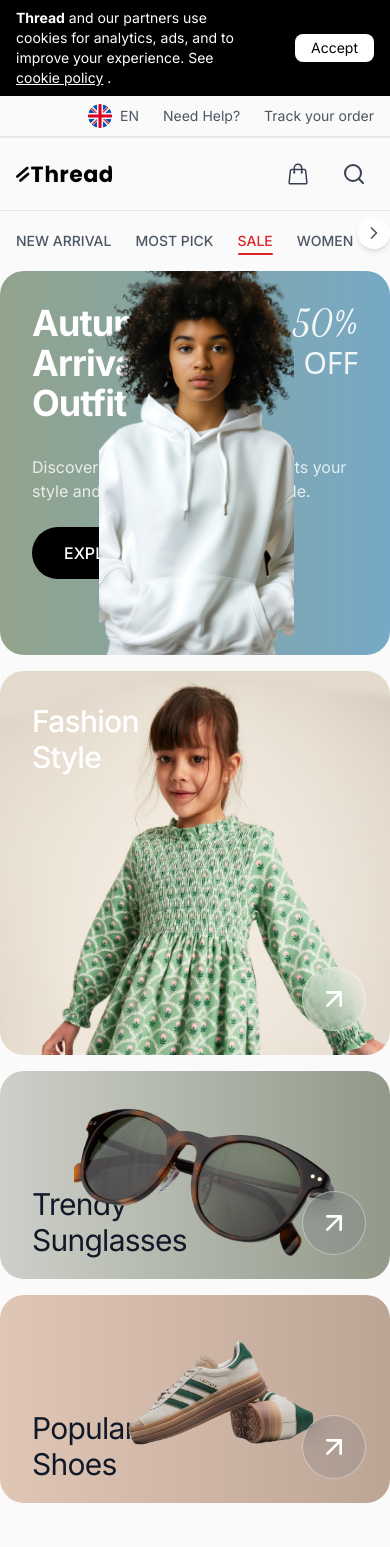
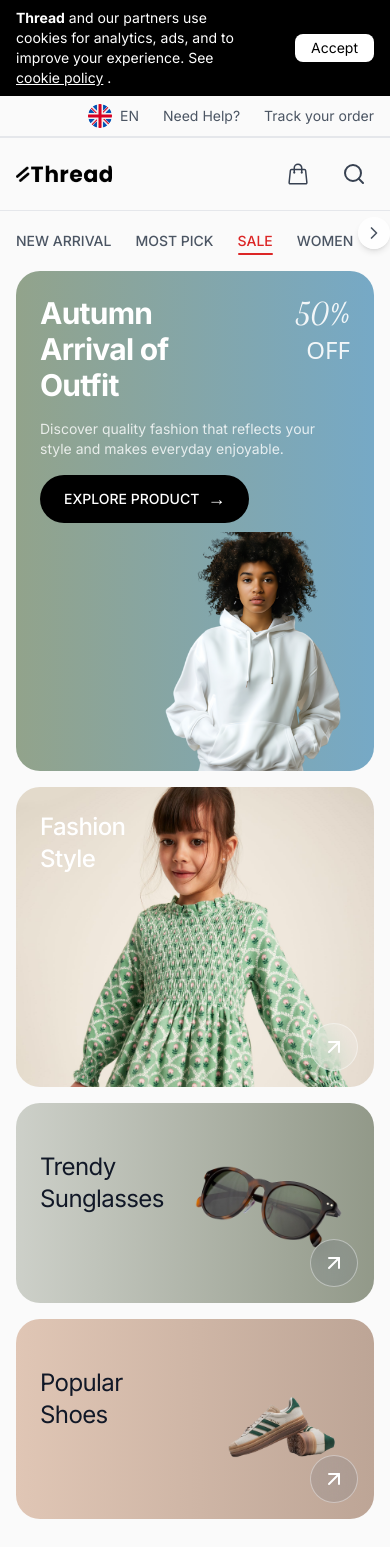
Before and after one commit to dan0dev/ecommerce-next, a Next.js app: page / in a window 390 px wide. Shown: the top 1547 px of the page. Built offline with nearby package versions, Linux system fonts and the light colour scheme.

Commit message:
responsive changes - not done yet

```diff
--- a/app/components/BentoHomeSection.jsx
+++ b/app/components/BentoHomeSection.jsx
@@ -7,46 +7,42 @@ import Background4Pic from "../assets/background4-pic.png";
 
 const BentoHomeSection = () => {
   return (
-    <section className="w-full py-4">
+    <section className="w-full py-4 px-4 sm:px-6 lg:px-0">
       <div className="max-w-screen-xl mx-auto">
         <div className="grid grid-cols-1 md:grid-cols-3 gap-4">
           {/* Left Card */}
-          <div className="md:col-span-2 h-96 md:h-[420px] rounded-3xl relative overflow-hidden bg-gradient-to-r from-[#92a38b] to-[#76a9c6] group transition-all duration-300 hover:shadow-lg">
+          <div className="md:col-span-2 h-[500px] sm:h-[420px] rounded-3xl relative overflow-hidden bg-gradient-to-r from-[#92a38b] to-[#76a9c6] group transition-all duration-300 hover:shadow-lg">
             {/* Main content container */}
-            <div className="absolute inset-0 p-8 flex flex-col">
-              {/* Right big card */}
+            <div className="absolute inset-0 p-6 sm:p-8 flex flex-col">
+              {/* Top content */}
               <div className="flex justify-between items-start">
-                <h1 className="text-4xl md:text-6xl text-white font-bold tracking-tight">
+                <h1 className="text-3xl sm:text-4xl md:text-6xl text-white font-bold tracking-tight">
                   Autumn
                   <br />
                   Arrival of
                   <br />
                   Outfit
                 </h1>
-                <span className="text-4xl md:text-5xl text-white fancy-font text-end opacity-90">
+                <span className="text-3xl sm:text-4xl md:text-5xl text-white fancy-font text-end opacity-90">
                   50% <br />
-                  <span className="font-sans text-3xl md:text-4xl">OFF</span>
+                  <span className="font-sans text-2xl sm:text-3xl md:text-4xl">
+                    OFF
+                  </span>
                 </span>
               </div>
 
               {/* Description */}
-              <div className="max-w-md mt-8">
-                <p className="text-white/80 mb-6 text-md">
-                  Discover quality fashion that reflects your <br /> style and
-                  makes everyday enjoyable.
+              <div className="mt-4 sm:mt-8 max-w-md">
+                <p className="text-white/80 mb-4 sm:mb-6 text-sm sm:text-md">
+                  Discover quality fashion that reflects your{" "}
+                  <br className="hidden sm:block" />
+                  style and makes everyday enjoyable.
                 </p>
 
                 {/* CTA Button */}
-                <button
-                  className="bg-black text-white px-8 py-3 rounded-full
-                  flex items-center gap-3 hover:bg-white hover:text-black
-                  transition-all duration-300 group"
-                >
+                <button className="bg-black text-white px-6 sm:px-8 py-2.5 sm:py-3 rounded-full flex items-center gap-2 sm:gap-3 hover:bg-white hover:text-black transition-all duration-300 group text-sm sm:text-base">
                   <span className="font-medium">EXPLORE PRODUCT</span>
-                  <span
-                    className="text-lg transition-transform duration-300
-                    group-hover:translate-x-1"
-                  >
+                  <span className="text-lg transition-transform duration-300 group-hover:translate-x-1">
                     →
                   </span>
                 </button>
@@ -54,19 +50,15 @@ const BentoHomeSection = () => {
             </div>
 
             {/* Product Image */}
-            <div
-              className="absolute right-24 bottom-0 w-1/2 h-full
-  transition-transform duration-500 group-hover:scale-105"
-            >
+            <div className="absolute right-0 sm:right-24 bottom-0 w-2/3 sm:w-1/2 h-3/4 sm:h-full transition-transform duration-500 group-hover:scale-105">
               <div className="relative h-full w-full">
-                <div className="absolute inset-0" />
                 <Image
                   src={Background1Pic}
                   alt="White hoodie"
                   fill
-                  sizes="(max-width: 768px) 100vw, 50vw"
+                  sizes="(max-width: 640px) 66vw, (max-width: 768px) 50vw, 33vw"
                   quality={100}
-                  className="object-cover object-center"
+                  className="object-contain sm:object-cover object-bottom sm:object-center"
                   priority
                 />
               </div>
@@ -74,121 +66,97 @@ const BentoHomeSection = () => {
           </div>
 
           {/* Right Card */}
-          <div className="relative h-96 md:h-[420px] rounded-3xl overflow-hidden group hover:shadow-lg transition-all duration-300">
+          <div className="relative h-[300px] sm:h-[420px] rounded-3xl overflow-hidden group hover:shadow-lg transition-all duration-300">
             <div className="absolute inset-0">
               <Image
                 src={Background2Pic}
                 alt="Girl in a summer dress"
                 fill
+                sizes="(max-width: 640px) 100vw, (max-width: 768px) 50vw, 33vw"
                 className="object-cover transition-transform duration-700 group-hover:scale-105"
                 priority
-                sizes="(max-width: 768px) 100vw, 50vw"
                 quality={80}
               />
             </div>
 
             {/* Fashion Style */}
-            <div className="absolute top-8 left-8">
-              <h2
-                className="text-3xl md:text-4xl text-white font-medium tracking-tight
-                transform transition-transform duration-300 group-hover:translate-x-1"
-              >
+            <div className="absolute top-6 sm:top-8 left-6 sm:left-8">
+              <h2 className="text-2xl sm:text-3xl md:text-4xl text-white font-medium tracking-tight transform transition-transform duration-300 group-hover:translate-x-1">
                 Fashion <br /> Style
               </h2>
             </div>
 
-            {/* Hivatkozás arrow */}
-            <div className="absolute bottom-6 right-6">
-              <button className="relative p-4 group/btn">
-                <div
-                  className="absolute inset-0 bg-white/20 backdrop-blur-md rounded-full
-                  border border-white/40 transition-colors duration-300
-                  group-hover/btn:bg-white/30"
-                />
+            {/* Arrow button */}
+            <div className="absolute bottom-4 sm:bottom-6 right-4 sm:right-6">
+              <button className="relative p-3 sm:p-4 group/btn">
+                <div className="absolute inset-0 bg-white/20 backdrop-blur-md rounded-full border border-white/40 transition-colors duration-300 group-hover/btn:bg-white/30" />
                 <ArrowUpRight
-                  size={32}
-                  className="relative text-white transition-transform duration-300
-                    group-hover/btn:translate-x-1 group-hover/btn:-translate-y-1"
+                  size={24}
+                  className="relative text-white transition-transform duration-300 group-hover/btn:translate-x-1 group-hover/btn:-translate-y-1"
                 />
               </button>
             </div>
           </div>
 
-          {/* Második sor */}
+          {/* Bottom Row */}
           <div className="md:col-span-3">
-            <div className="grid grid-cols-1 md:grid-cols-2 gap-4">
+            <div className="grid grid-cols-1 sm:grid-cols-2 gap-4">
               {/* Trendy Sunglasses */}
-              <div className="relative h-52 rounded-3xl group hover:shadow-lg transition-all duration-300 bg-gradient-to-r from-[#cdd0c9] to-[#929989]">
-                <div className="absolute left-0 top-[83px] inset-0 p-8">
-                  <h2 className="text-3xl text-gray-900 tracking-tight">
+              <div className="relative h-[200px] sm:h-52 rounded-3xl group hover:shadow-lg transition-all duration-300 bg-gradient-to-r from-[#cdd0c9] to-[#929989]">
+                <div className="absolute left-0 top-6 sm:top-[83px] inset-0 p-6 sm:p-8">
+                  <h2 className="text-2xl sm:text-3xl text-gray-900 tracking-tight">
                     Trendy <br /> Sunglasses
                   </h2>
                 </div>
                 {/* Product Image */}
-                <div
-                  className="absolute right-14 bottom-0 w-2/3 h-full
-                  transition-transform duration-500 group-hover:scale-105 group-hover:translate-x-2"
-                >
+                <div className="absolute right-4 sm:right-14 bottom-0 w-1/2 sm:w-2/3 h-full transition-transform duration-500 group-hover:scale-105 group-hover:translate-x-2">
                   <div className="relative h-full w-full p-2">
-                    <div className="absolute inset-0" />
                     <Image
                       src={Background3Pic}
                       alt="Glasses"
                       fill
-                      className="object-cover"
+                      sizes="(max-width: 640px) 50vw, 33vw"
+                      className="object-contain sm:object-cover"
                     />
                   </div>
                 </div>
-                {/* Hivatkozás arrow */}
-                <div className="absolute bottom-6 right-6">
-                  <button className="relative p-4 group/btn">
-                    <div
-                      className="absolute inset-0 bg-gray-500/20 backdrop-blur-md rounded-full
-                  border border-white/40 transition-colors duration-300
-                  group-hover/btn:bg-gray-500/20"
-                    />
+                {/* Arrow button */}
+                <div className="absolute bottom-4 sm:bottom-6 right-4 sm:right-6">
+                  <button className="relative p-3 sm:p-4 group/btn">
+                    <div className="absolute inset-0 bg-gray-500/20 backdrop-blur-md rounded-full border border-white/40 transition-colors duration-300 group-hover/btn:bg-gray-500/20" />
                     <ArrowUpRight
-                      size={32}
-                      className="relative text-white transition-transform duration-300
-                    group-hover/btn:translate-x-1 group-hover/btn:-translate-y-1"
+                      size={24}
+                      className="relative text-white transition-transform duration-300 group-hover/btn:translate-x-1 group-hover/btn:-translate-y-1"
                     />
                   </button>
                 </div>
               </div>
 
               {/* Popular Shoes */}
-              <div className="relative h-52 rounded-3xl overflow-hidden group hover:shadow-lg transition-all duration-300 bg-gradient-to-r from-[#e0c6b5] to-[#bda596] ">
-                <div className="absolute left-0 top-[83px] inset-0 p-8">
-                  <h2 className="text-3xl text-gray-900 tracking-tight">
+              <div className="relative h-[200px] sm:h-52 rounded-3xl overflow-hidden group hover:shadow-lg transition-all duration-300 bg-gradient-to-r from-[#e0c6b5] to-[#bda596]">
+                <div className="absolute left-0 top-6 sm:top-[83px] inset-0 p-6 sm:p-8">
+                  <h2 className="text-2xl sm:text-3xl text-gray-900 tracking-tight">
                     Popular <br /> Shoes
                   </h2>
                 </div>
-                <div
-                  className="absolute right-2 bottom-5 w-4/5 h-full
-                  transition-transform duration-500 group-hover:scale-105 group-hover:translate-x-2"
-                >
+                <div className="absolute right-0 sm:right-2 bottom-0 sm:bottom-5 w-1/2 sm:w-4/5 h-full transition-transform duration-500 group-hover:scale-105 group-hover:translate-x-2">
                   <div className="relative h-full w-full p-2">
-                    <div className="absolute inset-0" />
                     <Image
                       src={Background4Pic}
                       alt="Shoes"
                       fill
-                      className="object-cover"
+                      sizes="(max-width: 640px) 50vw, 33vw"
+                      className="object-contain sm:object-cover"
                     />
                   </div>
                 </div>
-                {/* Hivatkozás arrow */}
-                <div className="absolute bottom-6 right-6">
-                  <button className="relative p-4 group/btn">
-                    <div
-                      className="absolute inset-0 bg-gray-500/20 backdrop-blur-md rounded-full
-                  border border-white/40 transition-colors duration-300
-                  group-hover/btn:bg-gray-500/20"
-                    />
+                {/* Arrow button */}
+                <div className="absolute bottom-4 sm:bottom-6 right-4 sm:right-6">
+                  <button className="relative p-3 sm:p-4 group/btn">
+                    <div className="absolute inset-0 bg-gray-500/20 backdrop-blur-md rounded-full border border-white/40 transition-colors duration-300 group-hover/btn:bg-gray-500/20" />
                     <ArrowUpRight
-                      size={32}
-                      className="relative text-white transition-transform duration-300
-                    group-hover/btn:translate-x-1 group-hover/btn:-translate-y-1"
+                      size={24}
+                      className="relative text-white transition-transform duration-300 group-hover/btn:translate-x-1 group-hover/btn:-translate-y-1"
                     />
                   </button>
                 </div>
```
